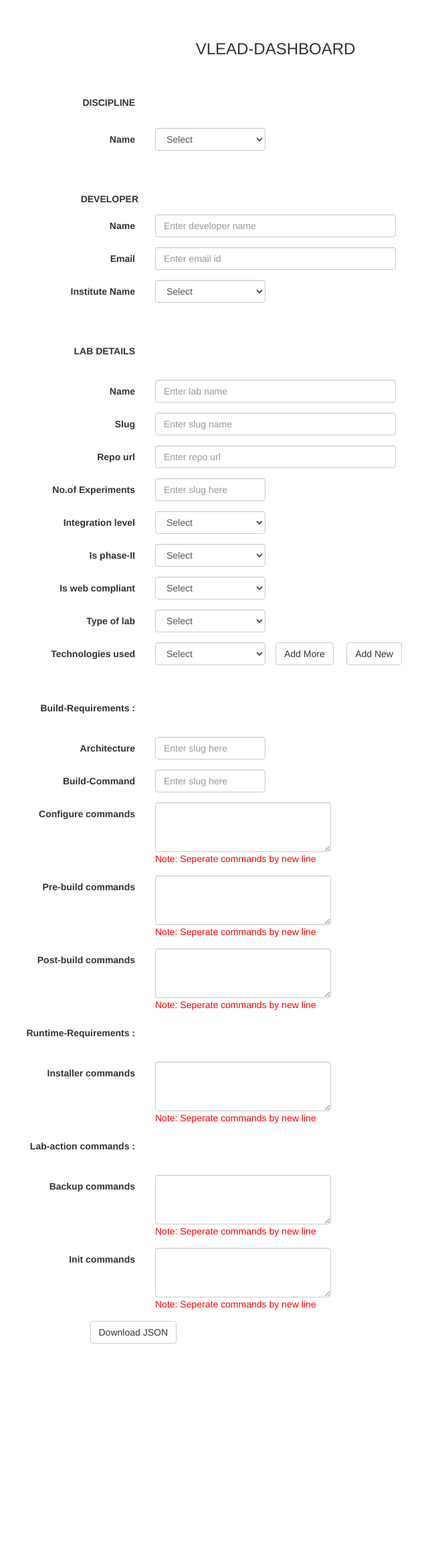
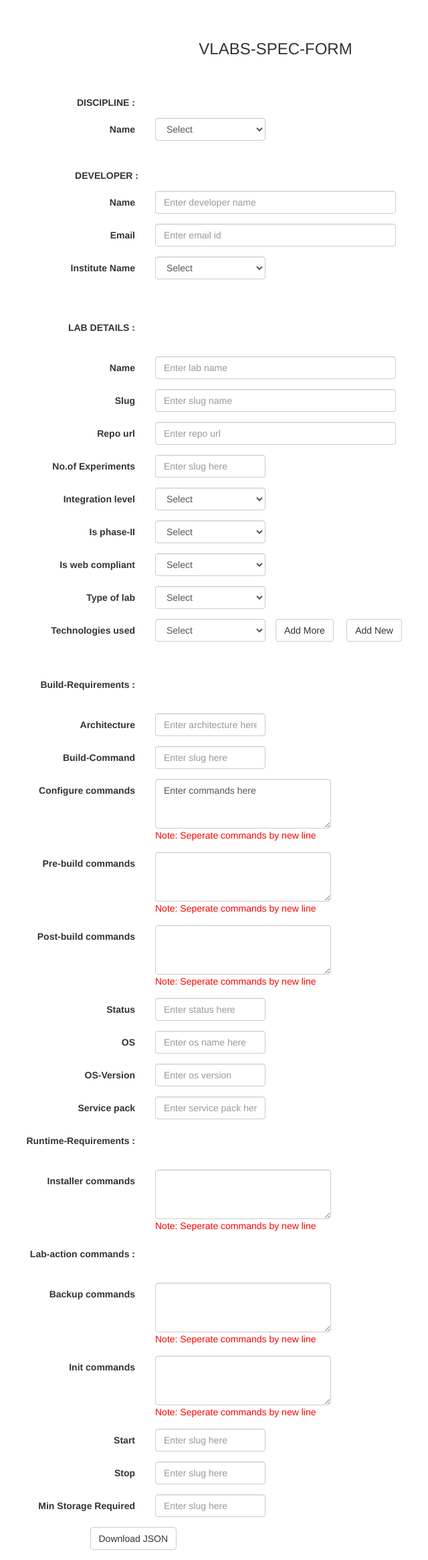
Before and after one commit to vlead/labspec-form-interface, a Flask app: page / in a window 1280 px wide. Shown: the whole page at 67% size, without its empty margins (228-868 px from the left). Before the commit the page ends 2006 px from the top, so only its background shows below. Run offline with Flask 2, Linux system fonts and the light colour scheme; some libraries are stand-ins or nearby versions.

Commit message:
implemented all forms with respect to new lab-spec

```diff
--- a/static/js/myfunctions.js
+++ b/static/js/myfunctions.js
@@ -1,8 +1,96 @@
+// To display discipline list
+
+$(function() {
+	$(document).ready(function() {
+		$.ajax({
+			type: "GET",
+			    url: api.get_disc,
+			    success: function(data) {
+			    for(var i in data) {
+				//console.log(data[i]);
+				$('#disc-list').append('<option value="' + data[i].id + '">' + data[i].name + '</option>');
+			    }
+
+			}
+		    });
+	    });
+    });
+
+// To display institute list
+$(function() {
+	$(document).ready(function() {
+		$.ajax({
+			type: "GET",
+			    url: api.get_instt,
+			    success: function(data) {
+			    for(var i in data) {
+				console.log(data[i]);
+				$('#inst-list').append('<option value="' + data[i].id + '">' + data[i].name + '</option>');
+			    }
+
+			}
+		    });
+	    });
+    });
+
+// To display Technologies
+
+$(function() {
+	$(document).ready(function() {
+		$.ajax({
+			type: "GET",
+			    url: api.get_tech,
+			    success: function(data) {
+			    for(var i in data) {
+				console.log(data[i]);
+				$('#tech-list').append('<option value="' + data[i].id + '">' + data[i].name + '</option>');
+			    }
+
+			}
+		    });
+	    });
+    });
+
+// To display newtech drop down menu
+
+$(document).ready(function() {
+
+	var wrapper         = $("#tech"); //Fields wrapper
+	var add_button      = $(".add_field_button"); //Add button ID
+	x = 1;
+	$(add_button).click(function(e){ //on add input button click
+		e.preventDefault();
+		$(wrapper).append('<div class="form-group"><div class="col-sm-12"><select id="'+x+'" class="form-control"><option value="">Select</option></select><a href="#" class="remove_field">Remove</a></div></div><p>'); //add input box
+		$(document).ready(function() {
+			$.ajax({
+				type: "GET",
+				    url: api.get_tech,
+				    success: function(data) {y=x-1;
+				    for(var i in data) {
+					console.log(data[i]);
+					$("#"+y).append('<option value="' + data[i].id + '">' + data[i].name + '</option>');
+				    }
+
+				}
+			    });
+		    });
+		x++;
+	    });
+	$(wrapper).on("click",".remove_field", function(e){ //user click on remove text
+		e.preventDefault();
+		$(this).parent('div').remove();x--;
+	    })
+	    });
+
+// To display new technology div
+
 function new_tech()
 {
     document.getElementById("add").innerHTML = "<div id='load_tech();'>New tech <input type='text' id='tech_value'></input>&nbsp;&nbsp;FOSS&nbsp;&nbsp;<select id='foss'><option value='None'>Select</option><option value='1'>Yes</option><option value='0'>No</option></select>&nbsp;&nbsp;<button id='submit-tech'>save</button></div>";
-    $('#submit-tech').click(add_tech);
+     $('#submit-tech').click(add_tech);
 }
+
+// To add technology into the database
 
 function add_tech(event)
 {
@@ -27,7 +115,7 @@
 		if (data) {
 		    document.getElementById("add").innerHTML='<div class="form-group" id="add"><label class="col-sm-4 control-label">Technologies used</label> <button class="add_field_button btn btn-default">Add More</button>&nbsp;&nbsp;&nbsp;&nbsp;<button class="add_new_field_button btn btn-default" id="target" onclick="newtech();">Add New</button><div class="col-sm-2"><select class="form-control" id="tech-list"><option>Select</option> </select></div></div></div>';
 		    load_tech();
-		    alert("Technology " + name + " successfully added in list !");
+		    alert( + name + " is successfully added in list !");
 
 		}
 		else {
@@ -42,37 +130,6 @@
     return false;
 }
 
-$(function() {
-	$(document).ready(function() {
-		$.ajax({
-			type: "GET",
-			    url: api.get_instt,
-			    success: function(data) {
-			    for(var i in data) {
-				console.log(data[i]);
-				$('#inst-list').append('<option value="' + data[i].id + '">' + data[i].name + '</option>');
-			    }
-
-			}
-		    });
-	    });
-    });
-
-$(function() {
-	$(document).ready(function() {
-		$.ajax({
-			type: "GET",
-			    url: api.get_tech,
-			    success: function(data) {
-			    for(var i in data) {
-				console.log(data[i]);
-				$('#tech-list').append('<option value="' + data[i].id + '">' + data[i].name + '</option>');
-			    }
-
-			}
-		    });
-	    });
-    });
 
 function load_tech()
 {
@@ -103,10 +160,11 @@
 	    });
 	$(wrapper).on("click",".remove_field", function(e){ //user click on remove text
 		e.preventDefault();
-		$(this).parent('div').remove();x--;
+		$(this).parent('div').remove();
+		x--;
 	    })
 
-
+	    /*
     $(function() {
 	    $(document).ready(function() {
 		    $.ajax({
@@ -122,55 +180,6 @@
 			});
 		});
 	});
-
+	    */
 
 }
-
-
-$(function() {
-	$(document).ready(function() {
-		$.ajax({
-			type: "GET",
-			    url: api.get_disc,
-			    success: function(data) {
-			    for(var i in data) {
-				//console.log(data[i]);
-				$('#disc-list').append('<option value="' + data[i].id + '">' + data[i].name + '</option>');
-			    }
-
-			}
-		    });
-	    });
-    });
-
-$(document).ready(function() {
-
-	var wrapper         = $("#tech"); //Fields wrapper
-	var add_button      = $(".add_field_button"); //Add button ID
-	x = 1;
-
-	$(add_button).click(function(e){ //on add input button click
-		e.preventDefault();
-		$(wrapper).append('<div class="form-group"><div class="col-sm-12"><select id="'+x+'" class="form-control"><option value="">Select</option></select><a href="#" class="remove_field">Remove</a></div></div><p>'); //add input box
-
-
-		$(document).ready(function() {
-			$.ajax({
-				type: "GET",
-				    url: api.get_tech,
-				    success: function(data) {y=x-1;
-				    for(var i in data) {
-					console.log(data[i]);
-					$("#"+y).append('<option value="' + data[i].id + '">' + data[i].name + '</option>');
-				    }
-
-				}
-			    });
-		    });
-		x++;
-	    });
-	$(wrapper).on("click",".remove_field", function(e){ //user click on remove text
-		e.preventDefault();
-		$(this).parent('div').remove();x--;
-	    })
-	    });
--- a/templates/index.html
+++ b/templates/index.html
@@ -10,14 +10,12 @@
   </head>
   <body>
     <br><br>
-    <h3 align='center'>VLEAD-DASHBOARD</h3>
+    <h3 align='center'>VLABS-SPEC-FORM</h3>
     <br><br>
     <div class="container">
       <form class="form-horizontal">
 	<div class="form-group">
-	  <label  class="col-sm-4 control-label">DISCIPLINE </label><BR><BR>
-	</div>
-	<div class="form-group">
+	  <label  class="col-sm-4 control-label">DISCIPLINE : </label><BR><BR>
 	  <label  class="col-sm-4 control-label">Name</label>
 	  <div class="col-sm-2">
 	    <select class="form-control"  id="disc-list">
@@ -25,8 +23,8 @@
 	    </select>
 	  </div>
 	</div>
-	<BR><BR>
-	<label  class="col-sm-4 control-label">DEVELOPER </label><BR><BR>
+	<br>
+	<label  class="col-sm-4 control-label">DEVELOPER : </label><BR><BR>
 	<div class="form-group">
 	  <label  class="col-sm-4 control-label">Name</label>
 	  <div class="col-sm-4">
@@ -49,7 +47,7 @@
 	</div>
 	<BR><BR>
 	<div class="form-group">
-	  <label  class="col-sm-4 control-label">LAB DETAILS </label><BR><BR><BR>
+	  <label  class="col-sm-4 control-label">LAB DETAILS : </label><BR><BR><BR>
 	  <label class="col-sm-4 control-label">Name</label>
 	  <div class="col-sm-4">
 	    <input type="text" class="form-control" id="lab_name" placeholder="Enter lab name">
@@ -141,20 +139,20 @@
 	  <label  class="col-sm-4 control-label">Build-Requirements :</label><br><br><br>
 	  <label  class="col-sm-4 control-label">Architecture</label>
 	  <div class="col-sm-2">
-	    <input type="text" class="form-control" id="slug" placeholder="Enter slug here">
+	    <input type="text" class="form-control" id="arch" placeholder="Enter architecture here">
 	  </div>
 	</div>
 	<div class="form-group">
 	  <label  class="col-sm-4 control-label">Build-Command</label>
 	  <div class="col-sm-2">
-	    <input type="text" class="form-control" id="slug" placeholder="Enter slug here">
+	    <input type="text" class="form-control" id="build" placeholder="Enter slug here">
 	  </div>
 	</div>
 
 	<div class="form-group">
 	  <label  class="col-sm-4 control-label">Configure commands</label>
 	  <div class="col-sm-3">
-	  <textarea class="form-control" rows="3">
+	  <textarea class="form-control" rows="3" id="config_command">Enter commands here
 	  </textarea>
 	  <font color="red">Note: Seperate commands by new line</font>
 	  </div>
@@ -162,7 +160,7 @@
 	<div class="form-group">
 	  <label  class="col-sm-4 control-label">Pre-build commands</label>
 	  <div class="col-sm-3">
-	  <textarea class="form-control" rows="3">
+	  <textarea class="form-control" rows="3" id="pre_build">
 	  </textarea>
 	  <font color="red">Note: Seperate commands by new line</font>
 	  </div>
@@ -170,9 +168,37 @@
 	<div class="form-group">
 	  <label  class="col-sm-4 control-label">Post-build commands</label>
 	  <div class="col-sm-3">
-	  <textarea class="form-control" rows="3">
+	  <textarea class="form-control" rows="3" id="post_build">
 	  </textarea>
 	  <font color="red">Note: Seperate commands by new line</font>
+	  </div>
+	</div>
+
+	<div class="form-group">
+	  <label  class="col-sm-4 control-label">Status</label>
+	  <div class="col-sm-2">
+	    <input type="text" class="form-control" id="status" placeholder="Enter status here">
+	  </div>
+	</div>
+
+	<div class="form-group">
+	  <label  class="col-sm-4 control-label">OS</label>
+	  <div class="col-sm-2">
+	    <input type="text" class="form-control" id="os" placeholder="Enter os name here">
+	  </div>
+	</div>
+
+	<div class="form-group">
+	  <label  class="col-sm-4 control-label">OS-Version</label>
+	  <div class="col-sm-2">
+	    <input type="text" class="form-control" id="os_version" placeholder="Enter os version">
+	  </div>
+	</div>
+
+	<div class="form-group">
+	  <label  class="col-sm-4 control-label">Service pack</label>
+	  <div class="col-sm-2">
+	    <input type="text" class="form-control" id="service" placeholder="Enter service pack here">
 	  </div>
 	</div>
 
@@ -180,7 +206,7 @@
 	  <label  class="col-sm-4 control-label">Runtime-Requirements :</label><br><br><br>
 	  <label  class="col-sm-4 control-label">Installer commands</label>
 	  <div class="col-sm-3">
-	  <textarea class="form-control" rows="3">
+	  <textarea class="form-control" rows="3" id="inst_commands">
 	  </textarea>
 	  <font color="red">Note: Seperate commands by new line</font>
 	  </div>
@@ -190,7 +216,7 @@
 	  <label  class="col-sm-4 control-label">Lab-action commands :</label><br><br><br>
 	  <label  class="col-sm-4 control-label">Backup commands</label>
 	  <div class="col-sm-3">
-	  <textarea class="form-control" rows="3">
+	  <textarea class="form-control" rows="3" id="back_commands">
 	  </textarea>
 	  <font color="red">Note: Seperate commands by new line</font>
 	  </div>
@@ -199,9 +225,30 @@
 	<div class="form-group">
 	  <label  class="col-sm-4 control-label">Init commands</label>
 	  <div class="col-sm-3">
-	  <textarea class="form-control" rows="3">
+	  <textarea class="form-control" rows="3" id="init_commands">
 	  </textarea>
 	  <font color="red">Note: Seperate commands by new line</font>
+	  </div>
+	</div>
+
+	<div class="form-group">
+	  <label  class="col-sm-4 control-label">Start</label>
+	  <div class="col-sm-2">
+	    <input type="text" class="form-control" id="start" placeholder="Enter slug here">
+	  </div>
+	</div>
+
+	<div class="form-group">
+	  <label  class="col-sm-4 control-label">Stop</label>
+	  <div class="col-sm-2">
+	    <input type="text" class="form-control" id="stop" placeholder="Enter slug here">
+	  </div>
+	</div>
+
+	<div class="form-group">
+	  <label  class="col-sm-4 control-label">Min Storage Required</label>
+	  <div class="col-sm-2">
+	    <input type="text" class="form-control" id="storage" placeholder="Enter slug here">
 	  </div>
 	</div>
 
```
